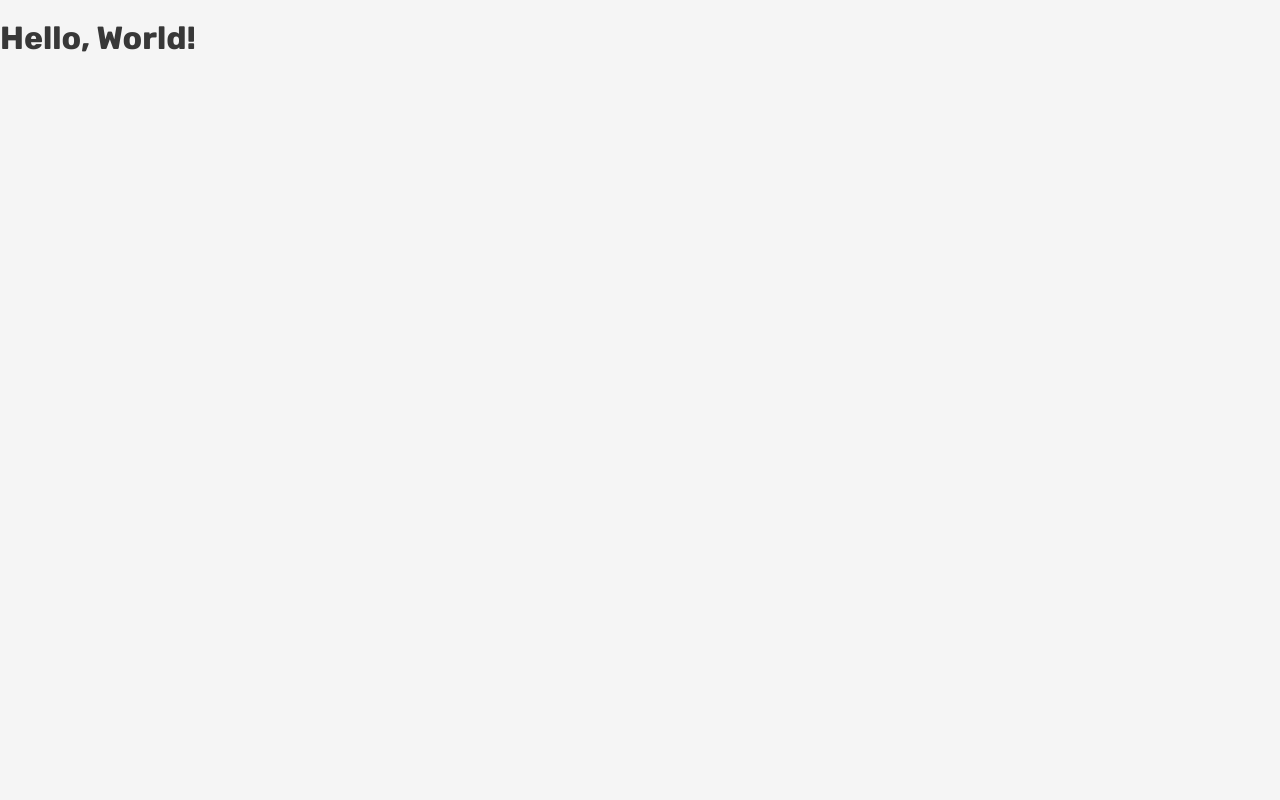
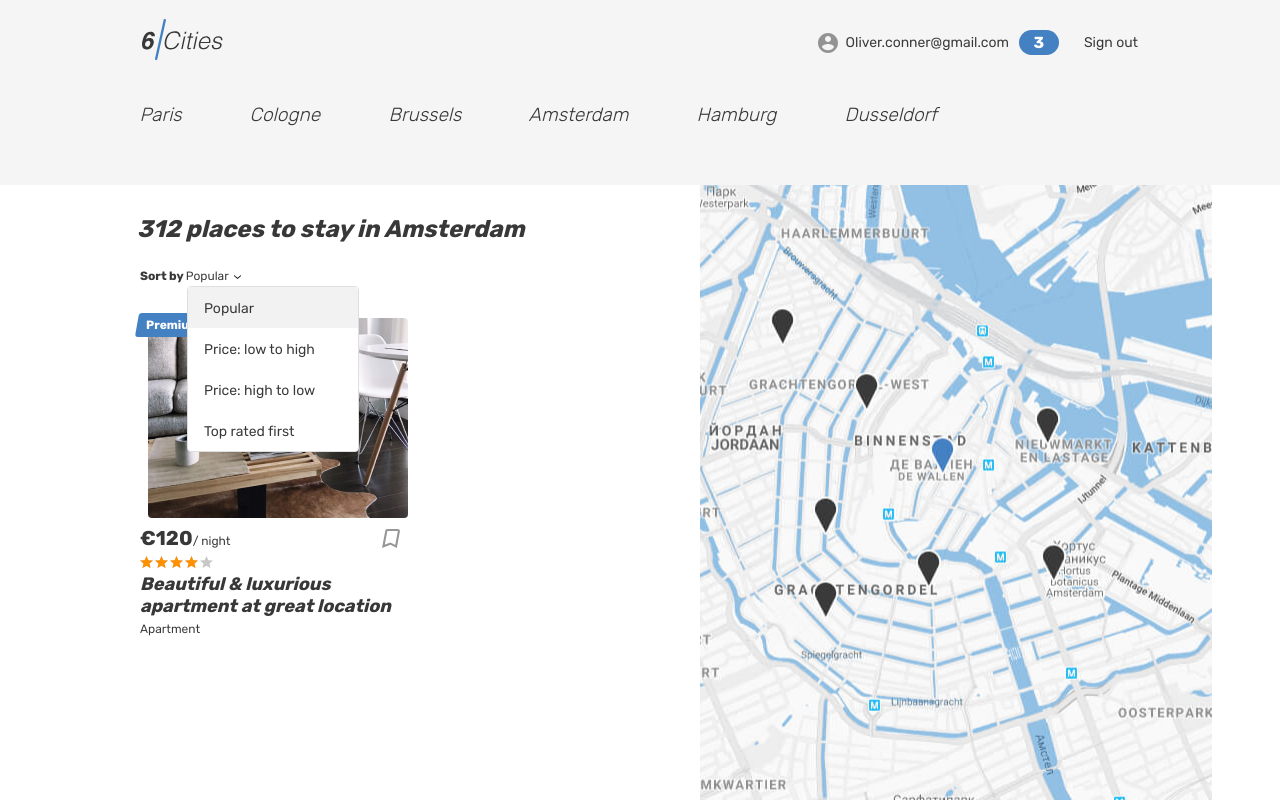
Before and after one commit to htmlacademy-react/16977-six-cities-16, a React (Vite) app: page / in a window 1280 px wide. Built offline with nearby package versions, Linux system fonts and the light colour scheme.

Commit message:
Добавит вывод приложения, поправит ошибку в place-sorting с передачей ключа

```diff
--- /dev/null
+++ b/src/components/app/app.tsx
@@ -0,0 +1,9 @@
+import MainPage from '../../pages/main-page/main-page.tsx';
+
+function App(): JSX.Element {
+  return (
+    <MainPage />
+  );
+}
+
+export default App;
--- a/src/components/main/locations/locations-item/locations-item.tsx
+++ b/src/components/main/locations/locations-item/locations-item.tsx
@@ -1,6 +1,6 @@
-function LocationsItem({ city, key }: { city: string; key: string }): JSX.Element {
+function LocationsItem({ city }: { city: string }): JSX.Element {
   return (
-    <li className="locations__item" key={key}>
+    <li className="locations__item">
       <a className="locations__item-link tabs__item" href="#">
         <span>{city}</span>
       </a>
--- a/src/components/main/place/places-sorting/places-sorting.tsx
+++ b/src/components/main/place/places-sorting/places-sorting.tsx
@@ -1,7 +1,7 @@
 function PlacesSorting(): JSX.Element {
   return (
     <form className="places__sorting" action="#" method="get">
-      <span className="places__sorting-caption">Sort by</span>
+      <span className="places__sorting-caption">Sort by </span>
 
       <span className="places__sorting-type" tabIndex={0}>
         Popular
--- a/src/index.tsx
+++ b/src/index.tsx
@@ -1,5 +1,6 @@
 import React from 'react';
 import ReactDOM from 'react-dom/client';
+import App from './components/app/app';
 
 const root = ReactDOM.createRoot(
   document.getElementById('root') as HTMLElement
@@ -7,6 +8,6 @@ const root = ReactDOM.createRoot(
 
 root.render(
   <React.StrictMode>
-    <h1>Hello, World!</h1>
+    <App />
   </React.StrictMode>
 );
```
